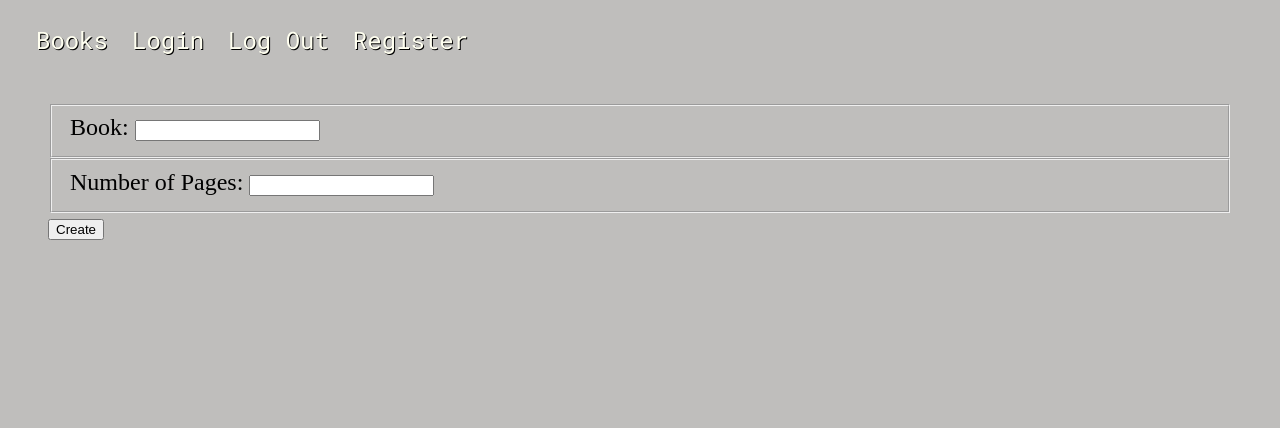
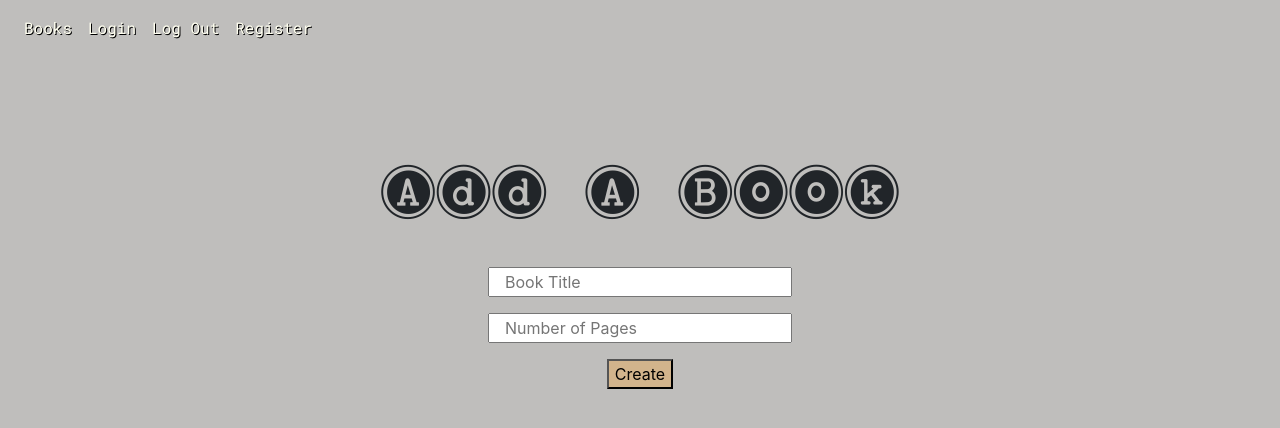
Before and after one commit to corri-golden/queries, a Django app: page /books/form in a window 1280 px wide. Shown: the top 428 px of the page. Run offline with Django 3.2, Linux system fonts and the light colour scheme; the visitor is signed in with stand-in values (Sample User, id 1); some libraries are stand-ins or nearby versions.

Commit message:
finished books

```diff
--- a/queriesapp/static/styles/base.css
+++ b/queriesapp/static/styles/base.css
@@ -14,7 +14,7 @@
     list-style-type: none;
     display: flex;
     text-shadow: black;
-    font-color: white;
+    font-color: ivory !important;
     padding: 1em;
     margin: 0;
 }
@@ -30,12 +30,12 @@
 }
 
 a {
-    color: ivory;
+    color: ivory !important;
     text-shadow: 1px 1px black;
     text-decoration: none;
     font-family: 'Roboto Mono', monospace;
 }
 
 body{
-    background-color: rgb(191,190, 188);
+    background-color: rgb(191,190, 188) !important;
 }
--- /dev/null
+++ b/queriesapp/static/styles/book_form.css
@@ -0,0 +1,41 @@
+@font-face{
+    font-family:"BaltimoreTypewriterKeys W05 Rg";
+    src: url("Fonts/5167505/d21d6e05-4a0a-4604-b2f5-5d5c81fa410c.woff2") format("woff2"),url("Fonts/5167505/0748a2a9-15ec-4b71-ba69-6b46d841b6e7.woff") format("woff");
+
+}
+
+
+.book_title {
+    text-align: center;
+    font-size: 75px;
+    font-family:"BaltimoreTypewriterKeys W05 Rg";
+    margin-top: 75px;
+}
+
+
+.button{
+    background-color: tan;
+    text-align: center;
+}
+
+.book_div{
+    text-align: center;
+    align-items: center;
+}
+
+
+
+.form-group col-md-6{
+    align-items: center;
+    text-align: center;
+}
+
+/* .inner_form {
+    border: solid tan 5px;
+} */
+
+form{
+    align-items: center;
+    text-align: center;
+    margin-top: 30px;
+}
--- a/queriesapp/templates/books/form.html
+++ b/queriesapp/templates/books/form.html
@@ -1,16 +1,17 @@
+{% extends 'shared/base.html' %}
+{% load static %}
 
-<!DOCTYPE html>
-<html>
-
-  <head>
-    <meta charset="utf-8">
-    <title>Bangazon</title>
-  </head>
-  <body>
-  {% extends 'shared/base.html' %}
+{% block css %}
+    <link rel="stylesheet" href="https://stackpath.bootstrapcdn.com/bootstrap/4.4.1/css/bootstrap.min.css" integrity="sha384-Vkoo8x4CGsO3+Hhxv8T/Q5PaXtkKtu6ug5TOeNV6gBiFeWPGFN9MuhOf23Q9Ifjh" crossorigin="anonymous">
+    <link rel="stylesheet" href="{% static 'styles/book_form.css' %}" />
+    <link href="https://fonts.googleapis.com/css?family=Roboto+Mono&display=swap" rel="stylesheet">
+{% endblock %}
 
 {% block content %}
 
+    <h1 class="book_title">Add A Book</h1>
+
+    <div class="book_div">
     {% if book.id is not None %}
       <h1>Edit: {{book}}</h1>
       <form action="{% url 'queriesapp:book' book.id %}" method="post">
@@ -18,31 +19,45 @@
     <form action="{% url 'queriesapp:books' %}" method="post">
     {% endif %}
       {% csrf_token %}
-      <fieldset>
-          <label for="book_name">Book:</label>
-          <input id="book_name" type="text" name="book_name">
-      </fieldset>
-      <fieldset>
-          <label for="num_of_pages">Number of Pages: </label>
-          <input min="90" id="num_of_pages" type="number" name="num_of_pages">
-      </fieldset>
-      {% comment %} <fieldset>
-          <label for="location">Library: </label>
-          <select id="location" type="text" name="location">
-                {% for library in all_libraries %}
-                    <option value="{{ library.id }}">{{ library.title }}</option>
-                {% endfor %}
-          </select>
-      </fieldset> {% endcomment %}
-      {% if book.id is not None %}
-            <input type="hidden" name="actual_method" value="PUT">
-            <input type="submit" value="Update" />
-        {% else %}
-            <input type="submit" value="Create" />
-        {% endif %}
+    <form>
+        {% comment %} <div> {% endcomment %}
+          {% comment %} <label for="book_name">Book:</label> {% endcomment %}
+          <input class="form-group col-md-3" id="book_name" type="text" placeholder="Book Title" name="book_name"></br>
+        {% comment %} </div>
+        <div> {% endcomment %}
+          {% comment %} <label for="num_of_pages">Number of Pages: </label> {% endcomment %}
+          <input class="form-group col-md-3" placeholder="Number of Pages" min="90" id="num_of_pages" type="number" name="num_of_pages"></br>
 
 
-    </form>
+    {% if book.id is not None %}
+            <input type="hidden" name="actual_method" value="PUT">
+            <input class="button" type="submit" value="Update" />
+        {% else %}
+            <input class="button" type="submit" value="Create" />
+        {% endif %}
+        {% comment %} </div> {% endcomment %}
+         </form>
+
+      </div>
     {% endblock %}
   </body>
 </html>
+
+
+      {% comment %} test {% endcomment %}
+      {% comment %} <form> {% endcomment %}
+  {% comment %} <div class="form-group"> {% endcomment %}
+    {% comment %} <label for="exampleInputEmail1">Email address</label>
+    <input type="email" class="form-control" id="exampleInputEmail1" aria-describedby="emailHelp"> {% endcomment %}
+  {% comment %} </div>
+  <div class="form-group">
+    <label for="exampleInputPassword1">Password</label>
+    <input type="password" class="form-control" id="exampleInputPassword1">
+  </div> {% endcomment %}
+  {% comment %} <div class="form-group form-check">
+    <input type="checkbox" class="form-check-input" id="exampleCheck1">
+    <label class="form-check-label" for="exampleCheck1">Check me out</label>
+  </div> {% endcomment %}
+  {% comment %} <button type="submit" class="btn btn-primary">Submit</button>
+</form> {% endcomment %}
+{% comment %} endtest {% endcomment %}
--- a/queriesapp/templates/books/list.html
+++ b/queriesapp/templates/books/list.html
@@ -13,8 +13,9 @@
     <div class="book_card">
         {% comment %} <h3 class="book_title">Books</h3> {% endcomment %}
     <div class="book_list">
+    <ul class="list-group list-group-flush">
     {% for book in all_books %}
-    <a href="/queries?bookid={{book.id}}"> {{book.book_name}}<a></br>
+        <li="list-group-item"><a href="/queries?bookid={{book.id}}"> {{book.book_name}}<a></li></br>
     {% endfor %}
 
     {% comment %} <a href="{% url 'queriesapp:queries' %}">The Ones Not Forgotten</a> {% endcomment %}
@@ -29,7 +30,7 @@
             </select>
     </div>  {% endcomment %}
 
-    </div>
+    </ul>
     </div>
     <div class="icon">
     <a href="{% url 'queriesapp:book_form' %}"><i class="fas fa-plus-circle"></i></a>
--- a/queriesapp/templates/shared/base.html
+++ b/queriesapp/templates/shared/base.html
@@ -4,9 +4,12 @@
 
 <head>
     <meta charset="utf-8">
+    <meta name="viewport" content="width=device-width, initial-scale=1, shrink-to-fit=no">
+
     <title>Queries</title>
 
    <link rel="stylesheet" href="{% static 'styles/base.css' %}" />
+   <link rel="stylesheet" href="https://stackpath.bootstrapcdn.com/bootstrap/4.4.1/css/bootstrap.min.css" integrity="sha384-Vkoo8x4CGsO3+Hhxv8T/Q5PaXtkKtu6ug5TOeNV6gBiFeWPGFN9MuhOf23Q9Ifjh" crossorigin="anonymous">
    <script src="https://kit.fontawesome.com/495d6fbe5a.js" crossorigin="anonymous"></script>
    <link href="https://fonts.googleapis.com/css?family=Roboto+Mono&display=swap" rel="stylesheet">
     {% block css %}
@@ -31,8 +34,14 @@
         {% endblock %}
     </main>
 
+
+
     {% block scripts %}
     {% endblock scripts %}
+
+    <script src="https://code.jquery.com/jquery-3.4.1.slim.min.js" integrity="sha384-J6qa4849blE2+poT4WnyKhv5vZF5SrPo0iEjwBvKU7imGFAV0wwj1yYfoRSJoZ+n" crossorigin="anonymous"></script>
+    <script src="https://cdn.jsdelivr.net/npm/popper.js@1.16.0/dist/umd/popper.min.js" integrity="sha384-Q6E9RHvbIyZFJoft+2mJbHaEWldlvI9IOYy5n3zV9zzTtmI3UksdQRVvoxMfooAo" crossorigin="anonymous"></script>
+    <script src="https://stackpath.bootstrapcdn.com/bootstrap/4.4.1/js/bootstrap.min.js" integrity="sha384-wfSDF2E50Y2D1uUdj0O3uMBJnjuUD4Ih7YwaYd1iqfktj0Uod8GCExl3Og8ifwB6" crossorigin="anonymous"></script>
 
 </body>
 
```
Also changed, not shown: queriesapp/static/styles/book_detail.css (added, +49 -0 lines), queriesapp/templates/books/detail.html (+29 -12 lines).
